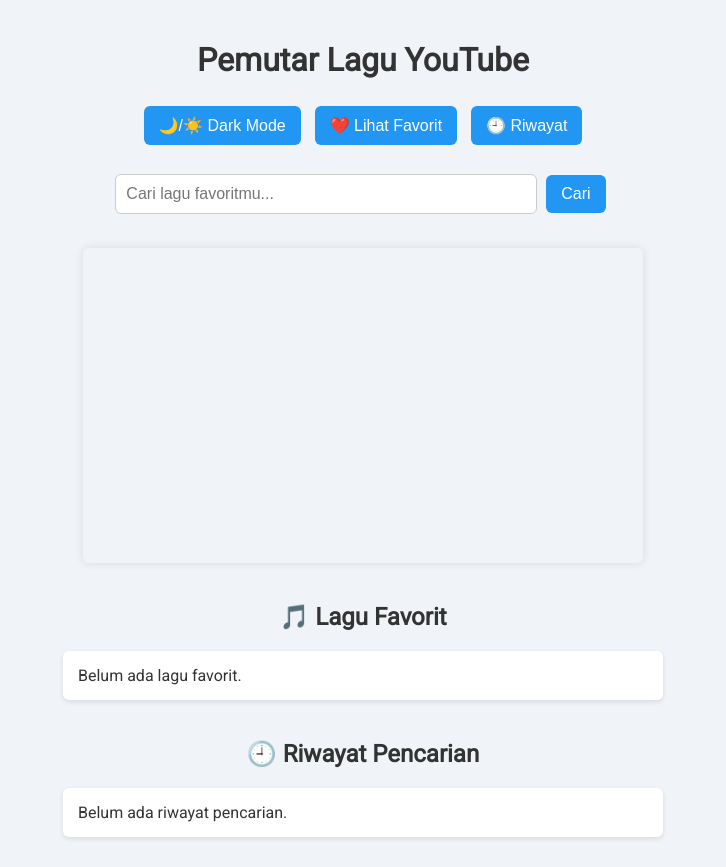
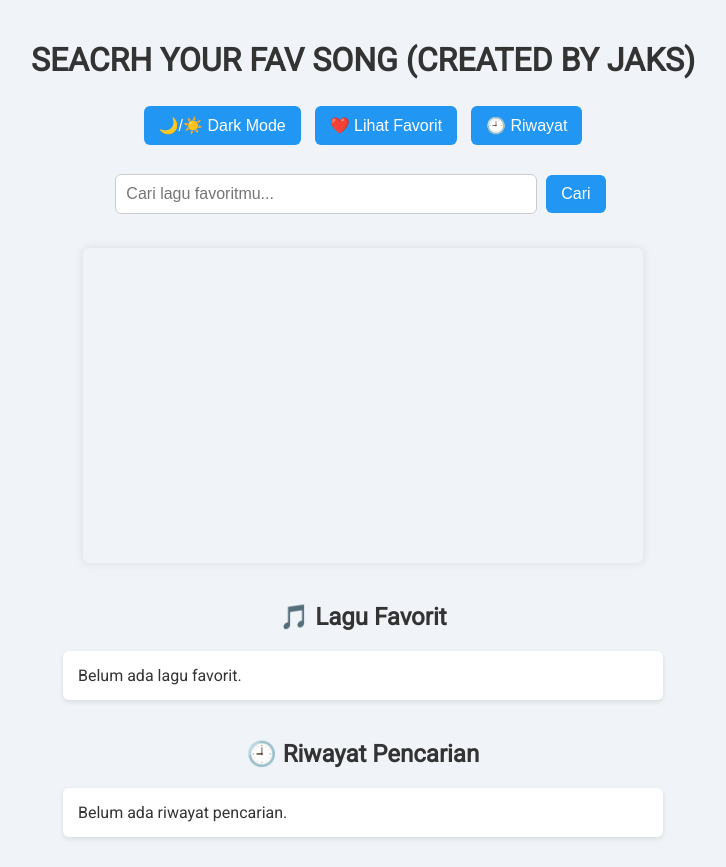
Before and after one commit to jkiis1/mywebsite, a plain HTML site: page index.html in a window 1280 px wide. Shown: the whole page, without its empty margins (277-1003 px from the left). Drawn offline with Linux system fonts and the light colour scheme.

Commit message:
index.html

```diff
--- a/index.html
+++ b/index.html
@@ -3,7 +3,7 @@
 <head>
   <meta charset="UTF-8" />
   <meta name="viewport" content="width=device-width, initial-scale=1" />
-  <title>Pemutar Lagu YouTube + Semua Fitur</title>
+  <title>SEARCH FAV SONG</title>
   <link href="https://fonts.googleapis.com/css2?family=Roboto&display=swap" rel="stylesheet" />
   <style>
     :root {
@@ -117,7 +117,7 @@
   </style>
 </head>
 <body>
-  <h1>Pemutar Lagu YouTube</h1>
+  <h1>SEACRH YOUR FAV SONG (CREATED BY JAKS)</h1>
 
   <div id="controls">
     <button onclick="toggleDarkMode()">🌙/☀️ Dark Mode</button>
```
